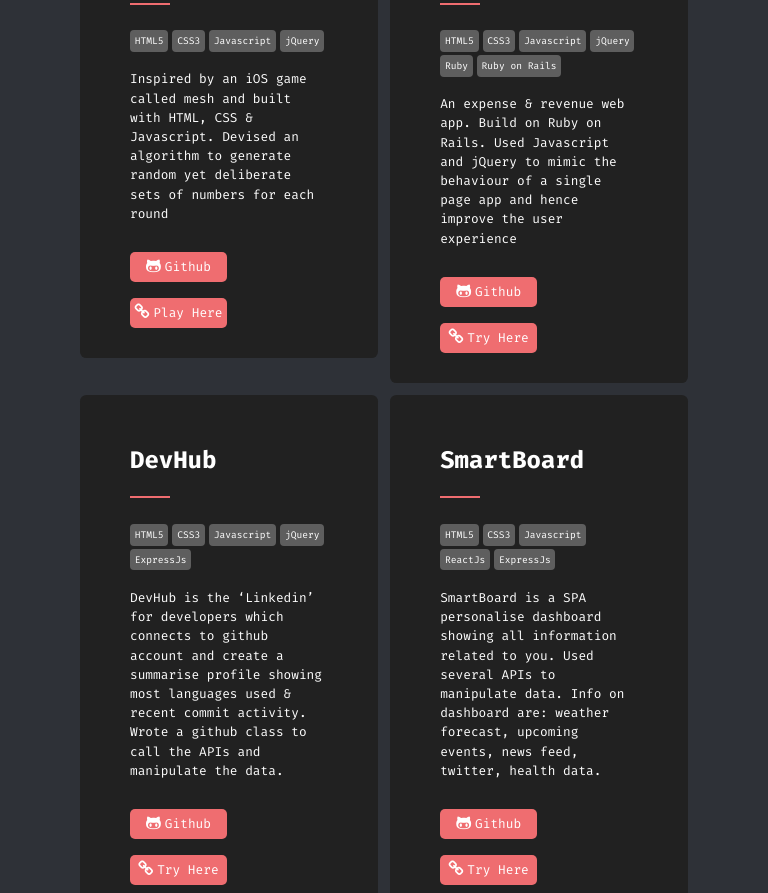
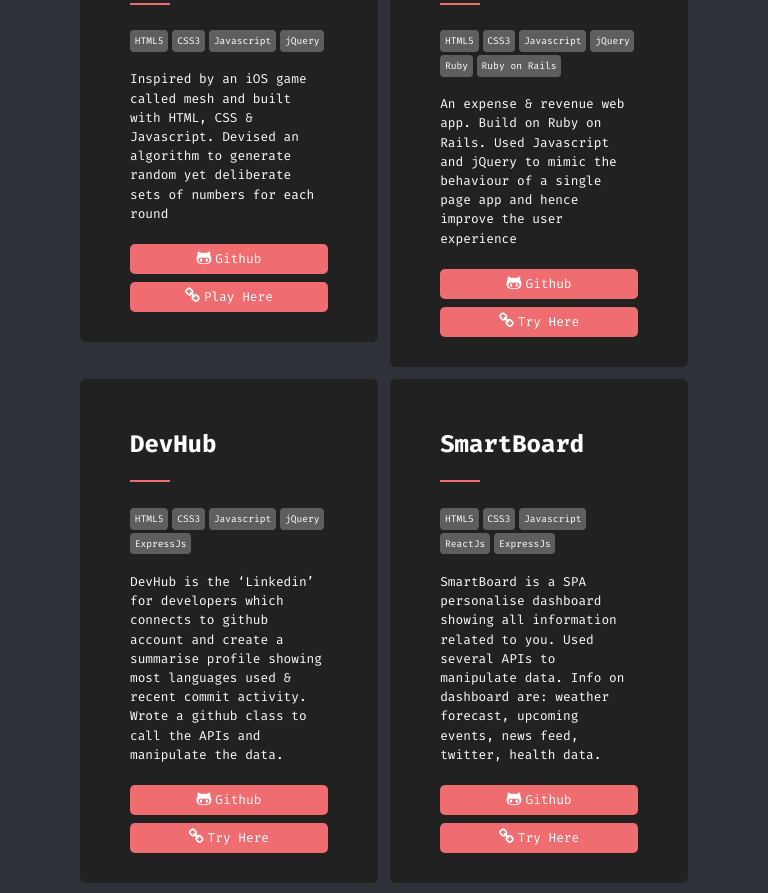
Before and after one commit to giftofjehovah/giftofjehovah.github.io, a website: page index.html in a window 768 px wide. Shown: the part 1187-2080 px from the top of the page. Drawn offline with Linux system fonts and the light colour scheme.

Commit message:
edit css file

```diff
--- a/css/styles.css
+++ b/css/styles.css
@@ -80,6 +80,8 @@ a {
       background-color: #ef6d70; } }
   @media only screen and (min-device-width: 768px) and (max-device-width: 1024px) and (orientation: portrait) {
     .link {
+      width: 100%;
+      margin-top: 0.5em;
       background-color: #ef6d70; } }
   .link p {
     margin: 0;
```
